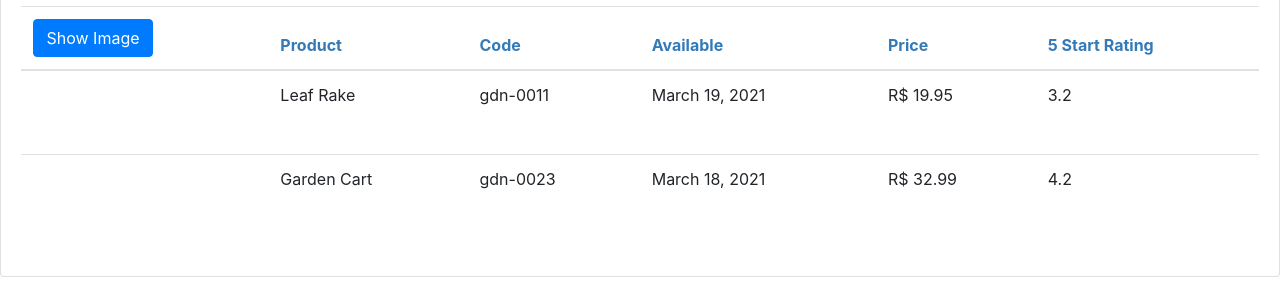
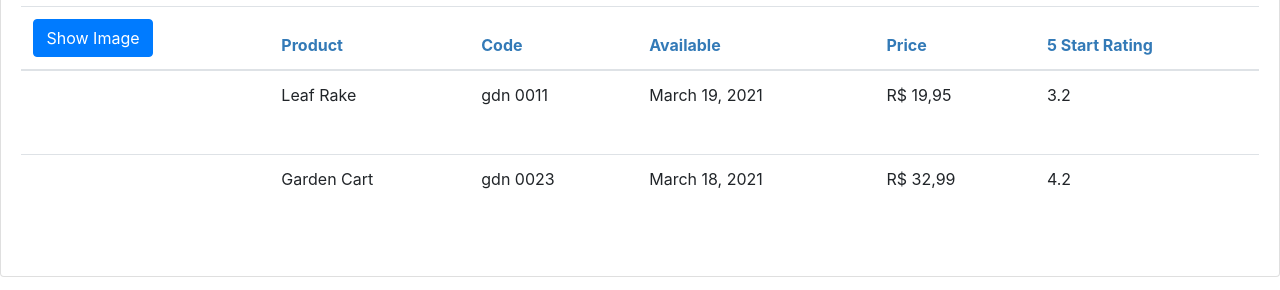
Before and after one commit to Manfrin92/angularioInitialTest, an Angular app: page / in a window 1280 px wide. Shown: the part 202-492 px from the top of the page. Built offline with nearby package versions, Linux system fonts and the light colour scheme.

Commit message:
feat: custom pipes

```diff
--- a/src/app/product/product-list.component.html
+++ b/src/app/product/product-list.component.html
@@ -45,10 +45,16 @@
               />
             </td>
             <td>{{ product.productName }}</td>
-            <td>{{ product.productCode | lowercase }}</td>
+            <td>
+              {{ product.productCode | lowercase | convertToSpaces: "-" }}
+            </td>
             <td>{{ product.releaseDate }}</td>
             <td>
-              {{ product.price | currency: "R$ ":"symbol":"1.2-2" }}
+              {{
+                product.price
+                  | currency: "R$ ":"symbol":"1.2-2"
+                  | convertToBrazilianNumber: product.price
+              }}
             </td>
             <td>{{ product.starRating }}</td>
           </tr>
--- /dev/null
+++ b/src/app/shared/convert-to-brazilian-number.pipe.ts
@@ -0,0 +1,10 @@
+import { Pipe, PipeTransform } from '@angular/core';
+
+@Pipe({
+  name: 'convertToBrazilianNumber',
+})
+export class ConvertToBrazilianNumber implements PipeTransform {
+  transform(value: string): string {
+    return value.replace('.', ',');
+  }
+}
--- /dev/null
+++ b/src/app/shared/convert-to-spaces.pipe.ts
@@ -0,0 +1,10 @@
+import { Pipe, PipeTransform } from '@angular/core';
+
+@Pipe({
+  name: 'convertToSpaces',
+})
+export class ConvertToSpacesPipe implements PipeTransform {
+  transform(value: string, character: string) {
+    return value.replace(character, ' ');
+  }
+}
```
Also changed, not shown: src/app/app.module.ts (+8 -1 lines).
